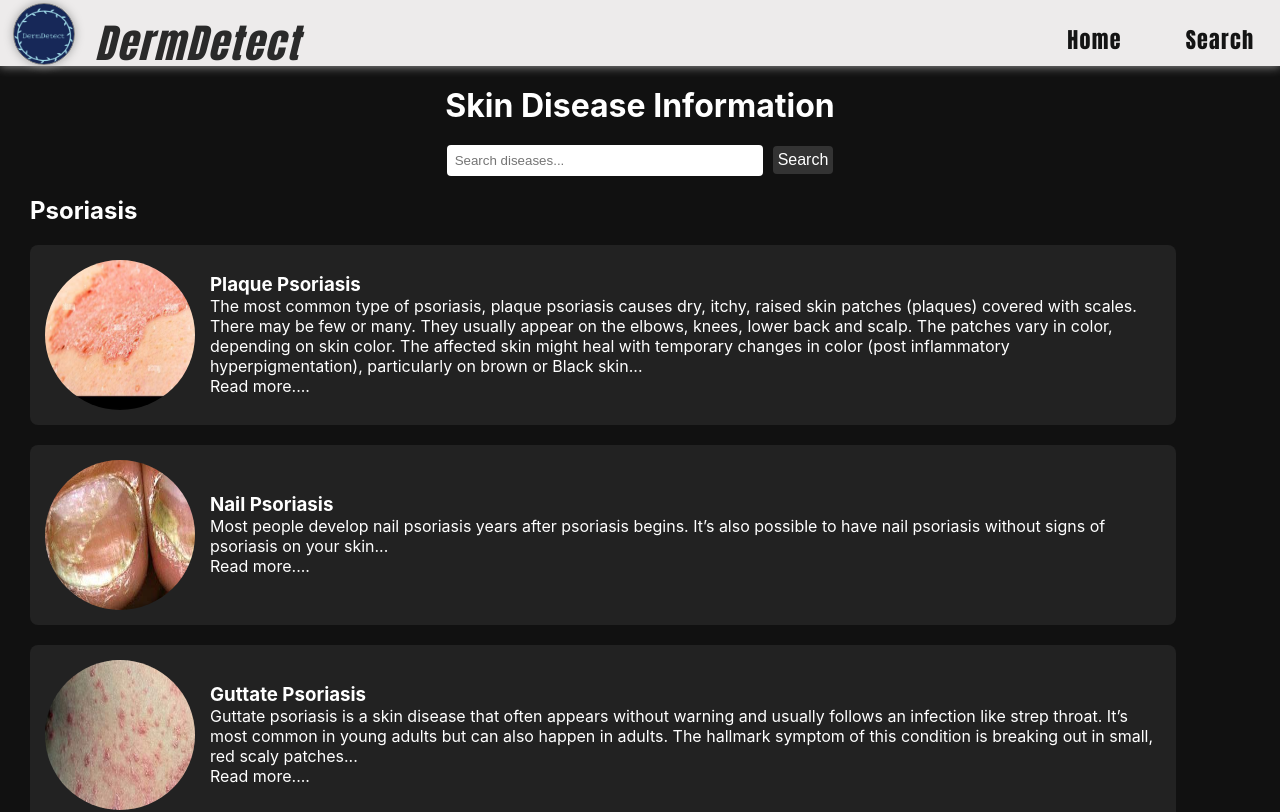
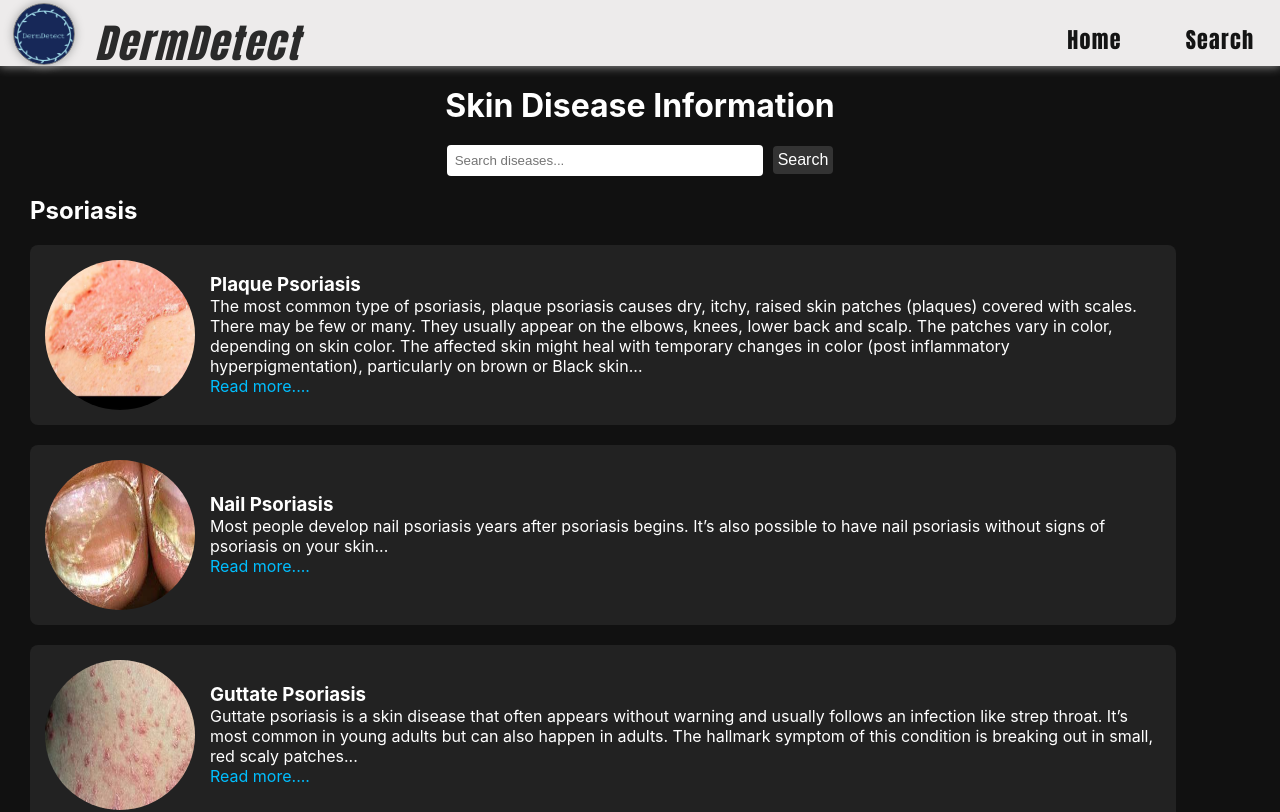
Before and after one commit to VishalArora14/DermDetect, a React (Create React App) app: page /search in a window 1280 px wide. Shown: the top 812 px of the page. Built offline with nearby package versions, Linux system fonts and the light colour scheme.

Commit message:
modified readmore btn

```diff
--- a/src/components/Search/search.css
+++ b/src/components/Search/search.css
@@ -90,4 +90,6 @@ a {
 
 .readmore-btn {
   margin-top: 20px;
+  color: #00bfff;
+  cursor: pointer;
 }
```
